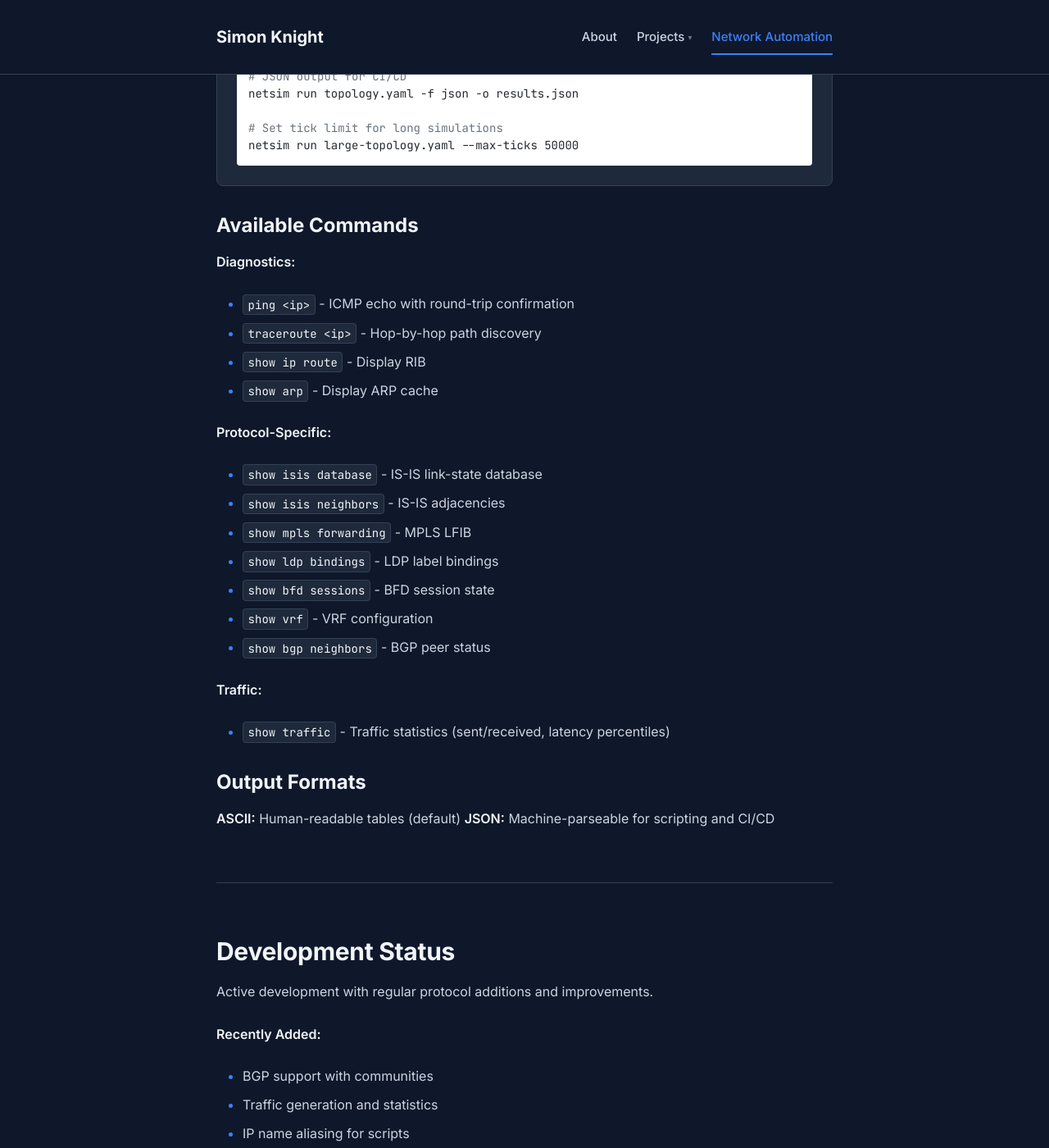
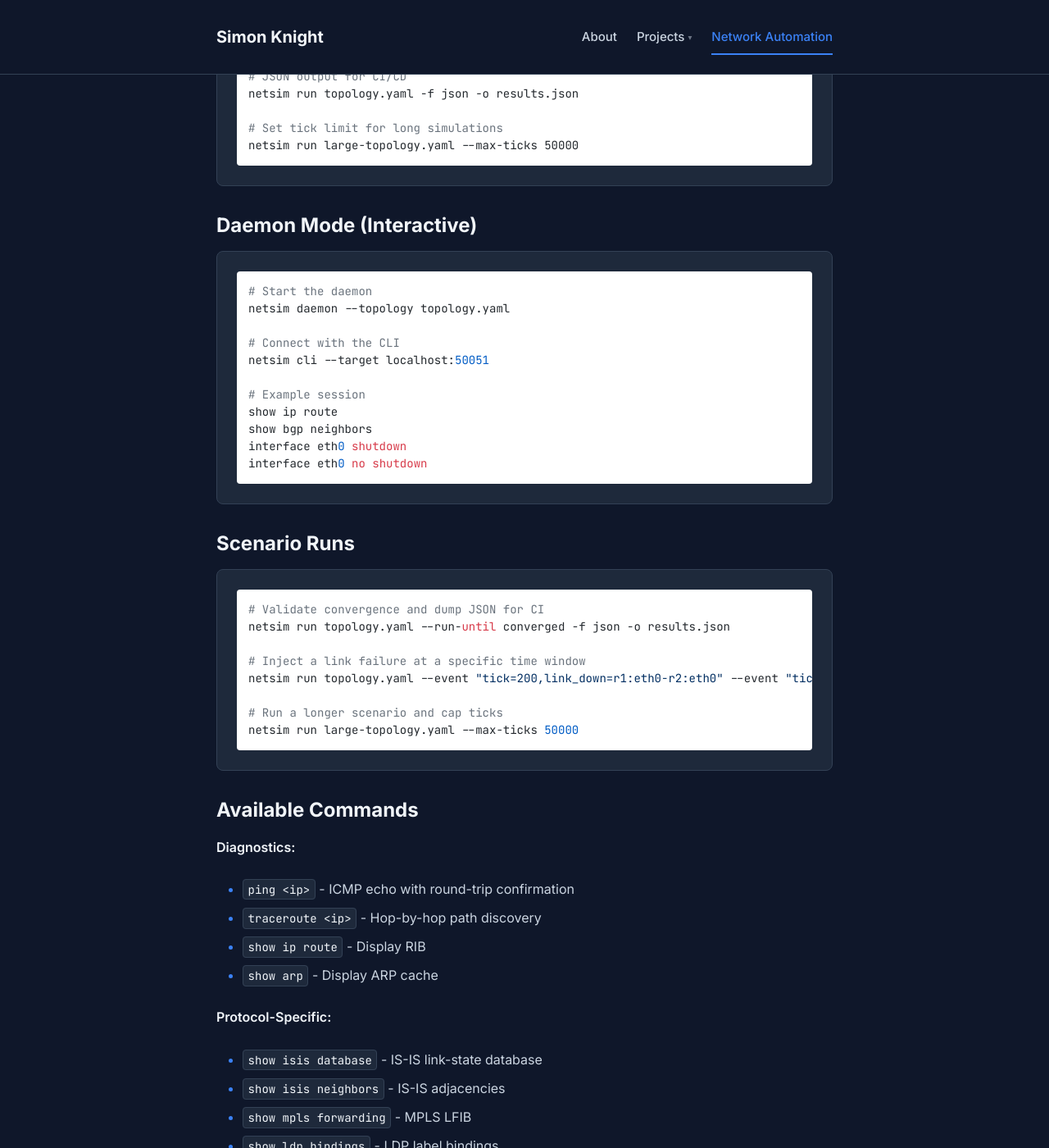
Before and after one commit to sk2/sk2.github.com, a Jekyll site: the page built from projects/netsim.md, in a window 1280 px wide and 1400 px high, scrolled down 5364 px. Shown: the whole window at 82% size. Built offline with Jekyll 4.4.1, drawn with Linux system fonts in a browser that asks for light colours; nearby versions of some CDN libraries; our own code applies the rules of GitHub Pages for plain Markdown files.

Commit message:
Add daemon and scenario run examples to Network Simulator page

````diff
--- a/projects/netsim.md
+++ b/projects/netsim.md
@@ -192,6 +192,35 @@ netsim run topology.yaml -f json -o results.json
 netsim run large-topology.yaml --max-ticks 50000
 ```
 
+### Daemon Mode (Interactive)
+
+```bash
+# Start the daemon
+netsim daemon --topology topology.yaml
+
+# Connect with the CLI
+netsim cli --target localhost:50051
+
+# Example session
+show ip route
+show bgp neighbors
+interface eth0 shutdown
+interface eth0 no shutdown
+```
+
+### Scenario Runs
+
+```bash
+# Validate convergence and dump JSON for CI
+netsim run topology.yaml --run-until converged -f json -o results.json
+
+# Inject a link failure at a specific time window
+netsim run topology.yaml --event "tick=200,link_down=r1:eth0-r2:eth0" --event "tick=800,link_up=r1:eth0-r2:eth0"
+
+# Run a longer scenario and cap ticks
+netsim run large-topology.yaml --max-ticks 50000
+```
+
 ### Available Commands
 
 **Diagnostics:**
````
